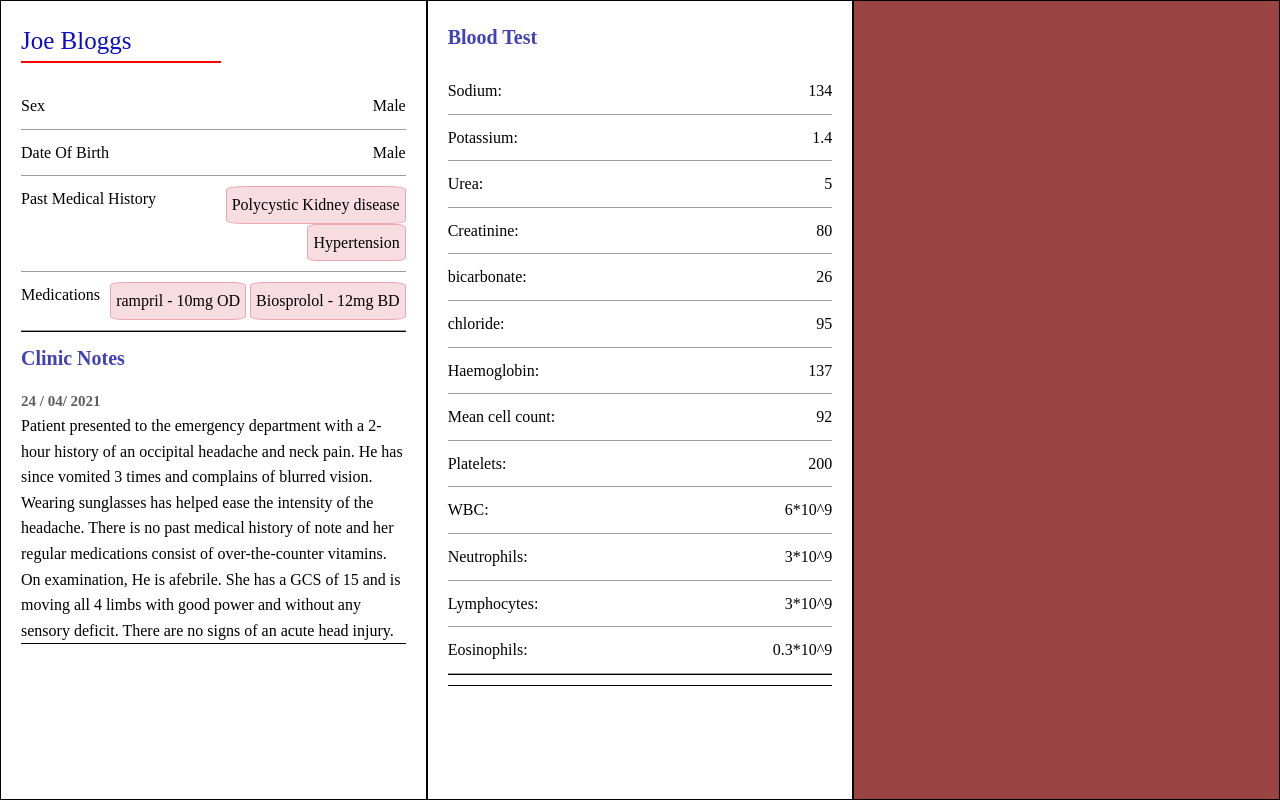
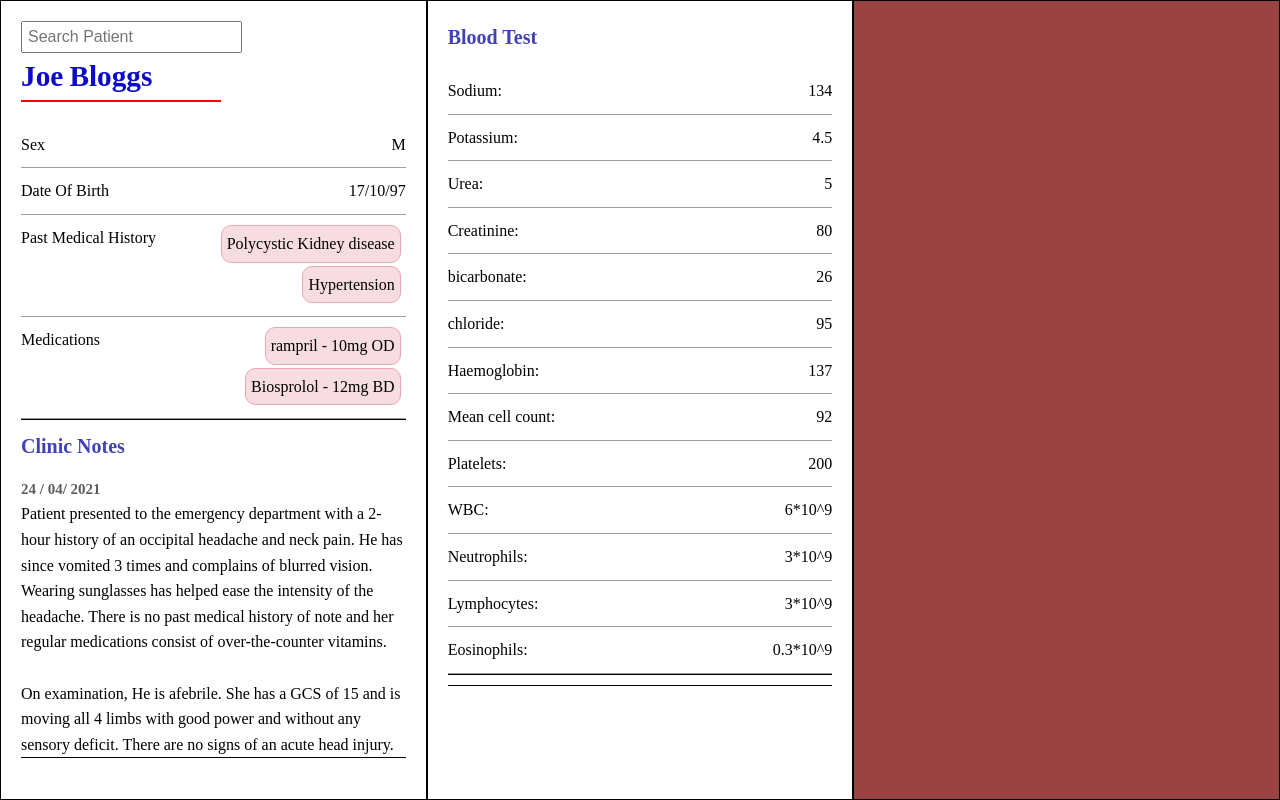
Before and after one commit to AadershChaubey/PatientRecords, a Flask app: template templates/index.html in a window 1280 px wide. Run offline with Flask 2, Linux system fonts and the light colour scheme; the template is opened without the code that fills it, so the values that code supplies are empty.

Commit message:
added search patient feature

```diff
--- /dev/null
+++ b/templates/app.js
@@ -0,0 +1,41 @@
+const SearchInput = document.querySelector(".search-bar");
+function searchForPatientID(){
+    let value = SearchInput.value.toLowerCase();
+    for(let i = 0; i < n - 1; i++){
+        if(value === patientsName[i].name || value === patientsName[i].ID) return i;
+    }
+    return -1;
+}
+
+SearchInput.addEventListener("keyup", (key)=>{
+    if(key.keyCode == 13){
+        displayPatientInformation(searchForPatientID());
+    }
+})
+
+function displayPatientInformation(index){
+    if(index < 0 || index > n - 1){
+        alert("Patient not found!!");
+        return;
+    }
+    const patient = patients[index];
+    for(let i = 0; i < m; i++){
+        // console.log(P)
+        if(Keys[i] !== "PatientID")HTMLPage[Keys[i]].innerText = patient[Keys[i]];
+        if(Keys[i] == "PastMedicalHistory" || Keys[i] == "Medications"){
+            let s = patient[Keys[i]];
+            let arr = s.split('\n');
+            HTMLPage[Keys[i]].innerText = "";
+            for(let j = 0; j < arr.length; j++){
+                // console.log(s, arr);
+                let span = document.createElement("span");
+                span.innerText = arr[j];
+                HTMLPage[Keys[i]].append(span);
+            }
+        }
+    }
+
+
+}
+
+displayPatientInformation(0);
--- a/templates/index.html
+++ b/templates/index.html
@@ -10,33 +10,35 @@
   <body>
     <div class="main">
       <section class="name-notes">
+        <input type="text" class="search-bar" placeholder="Search Patient" />
         <div class="patient-detail sub-section">
           <div class="name">
-            <h3 class="patient-name">Joe Bloggs</h3>
+            <h3 class="patient-name Forename">Joe</h3>
+            <h3 class="patient-name Surname">Bloggs</h3>
           </div>
           <div class="details">
-            <div class="sex key-value">
-              <h3 class="h-heading">Sex</h3>
+            <div class="key-value">
+              <h3 class="key">Sex</h3>
 
-              <p class="value">Male</p>
+              <p class="value Sex">Male</p>
             </div>
-            <div class="dob key-value">
-              <h3 class="h-heading">Date Of Birth</h3>
+            <div class="key-value">
+              <h3 class="key">Date Of Birth</h3>
 
-              <p class="value">Male</p>
+              <p class="value DOB"></p>
             </div>
             <div class="past-medical-history key-value">
-              <h3 class="h-heading">Past Medical History</h3>
+              <h3 class="key">Past Medical History</h3>
 
-              <p class="value">
+              <p class="value PastMedicalHistory">
                 <span>Polycystic Kidney disease</span>
                 <span>Hypertension</span>
               </p>
             </div>
             <div class="medication key-value">
-              <h3 class="h-heading">Medications</h3>
+              <h3 class="key">Medications</h3>
 
-              <p class="value">
+              <p class="value Medications">
                 <span>rampril - 10mg OD</span>
                 <span>Biosprolol - 12mg BD</span>
               </p>
@@ -48,7 +50,7 @@
           <h1 class="section-heading">Clinic Notes</h1>
           <div class="dates-wise-notes">
             <h3 class="date">24 / 04/ 2021</h3>
-            <p class="notes">
+            <p class="notes PatientNotesEntry">
               Patient presented to the emergency department with a 2-hour
               history of an occipital headache and neck pain. He has since
               vomited 3 times and complains of blurred vision. Wearing
@@ -68,88 +70,93 @@
           <div class="section-heading">Blood Test</div>
 
           <div class="key-value">
-            <h3 class="h-heading">Sodium</h3>
+            <h3 class="key">Sodium</h3>
             :
-            <p class="value">134</p>
+            <p class="value Sodium">134</p>
           </div>
 
           <div class="key-value">
-            <h3 class="h-heading">Potassium</h3>
+            <h3 class="key">Potassium</h3>
             :
-            <p class="value">1.4</p>
+            <p class="value Potassium">1.4</p>
           </div>
 
           <div class="key-value">
-            <h3 class="h-heading">Urea</h3>
+            <h3 class="key">Urea</h3>
             :
-            <p class="value">5</p>
+            <p class="value Urea">5</p>
           </div>
 
           <div class="key-value">
-            <h3 class="h-heading">Creatinine</h3>
+            <h3 class="key">Creatinine</h3>
             :
-            <p class="value">80</p>
+            <p class="value Creatinine">80</p>
           </div>
 
           <div class="key-value">
-            <h3 class="h-heading">bicarbonate</h3>
+            <h3 class="key">bicarbonate</h3>
             :
-            <p class="value">26</p>
+            <p class="value bicarbonate">26</p>
           </div>
 
           <div class="key-value">
-            <h3 class="h-heading">chloride</h3>
+            <h3 class="key">chloride</h3>
             :
-            <p class="value">95</p>
+            <p class="value chloride">95</p>
           </div>
 
           <div class="key-value">
-            <h3 class="h-heading">Haemoglobin</h3>
+            <h3 class="key">Haemoglobin</h3>
             :
-            <p class="value">137</p>
+            <p class="value Haemoglobin">137</p>
           </div>
 
           <div class="key-value">
-            <h3 class="h-heading">Mean cell count</h3>
+            <h3 class="key">Mean cell count</h3>
             :
-            <p class="value">92</p>
+            <p class="value MeancCellCount">92</p>
           </div>
 
           <div class="key-value">
-            <h3 class="h-heading">Platelets</h3>
+            <h3 class="key">Platelets</h3>
             :
-            <p class="value">200</p>
+            <p class="value Platelets">200</p>
           </div>
 
           <div class="key-value">
-            <h3 class="h-heading">WBC</h3>
+            <h3 class="key">WBC</h3>
             :
-            <p class="value">6*10^9</p>
+            <p class="value WBC">6*10^9</p>
           </div>
 
           <div class="key-value">
-            <h3 class="h-heading">Neutrophils</h3>
+            <h3 class="key">Neutrophils</h3>
             :
-            <p class="value">3*10^9</p>
+            <p class="value Neutrophils">3*10^9</p>
           </div>
 
           <div class="key-value">
-            <h3 class="h-heading">Lymphocytes</h3>
+            <h3 class="key">Lymphocytes</h3>
             :
-            <p class="value">3*10^9</p>
+            <p class="value Lymphocytes">3*10^9</p>
           </div>
 
           <div class="key-value">
-            <h3 class="h-heading">Eosinophils</h3>
+            <h3 class="key">Eosinophils</h3>
             :
-            <p class="value">0.3*10^9</p>
+            <p class="value Eosinophils">0.3*10^9</p>
           </div>
         </div>
 
-        <div class="imaging-data sub-section"></div>
+        <div class="imaging-data sub-section">
+          <!-- <img src="" -->
+        </div>
       </section>
 
       <section class="assistant"></section>
     </div>
+
+    <script src="ArrayData.js"></script>
+    <script src="app.js"></script>
   </body>
 </html>
--- a/templates/style.css
+++ b/templates/style.css
@@ -5,8 +5,12 @@
 }
 .main {
   display: flex;
+  position: relative;
 }
-
+.search-bar {
+  padding: 5px;
+  font-size: 16px;
+}
 .name-notes {
   /* background-color: rgb(67, 153, 78); */
 }
@@ -58,7 +62,7 @@ section {
   text-align: right;
 }
 
-.patient-name {
+.name {
   font-size: 25px;
   font-weight: 500;
   margin-bottom: 20px;
@@ -66,8 +70,11 @@ section {
   width: 200px;
   color: rgb(11, 11, 200);
 }
+.patient-name {
+  display: inline-block;
+}
 
-.h-heading {
+.key {
   font-size: 16px;
   font-weight: 500;
 }
@@ -75,9 +82,11 @@ section {
 .value span {
   background: rgb(235, 168, 179, 0.4);
   padding: 5px;
-  border-radius: 10%;
+  border-radius: 10px;
   border: 1px rgb(235, 168, 179, 1) solid;
   display: inline-block;
+  margin-right: 5px;
+  margin-bottom: 3px;
 }
 
 .date {
```
Also changed, not shown: templates/ArrayData.js (added, +291 -0 lines).
